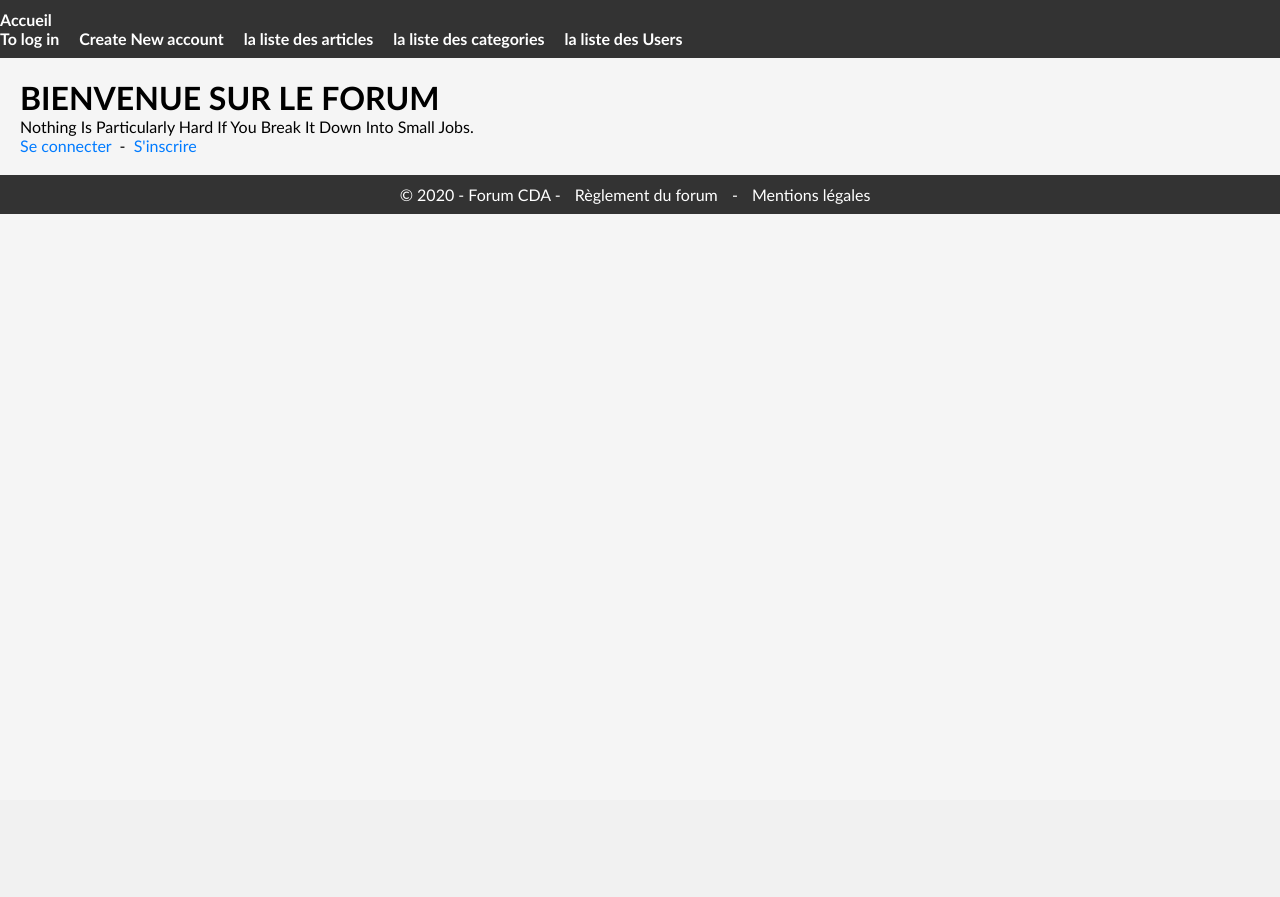
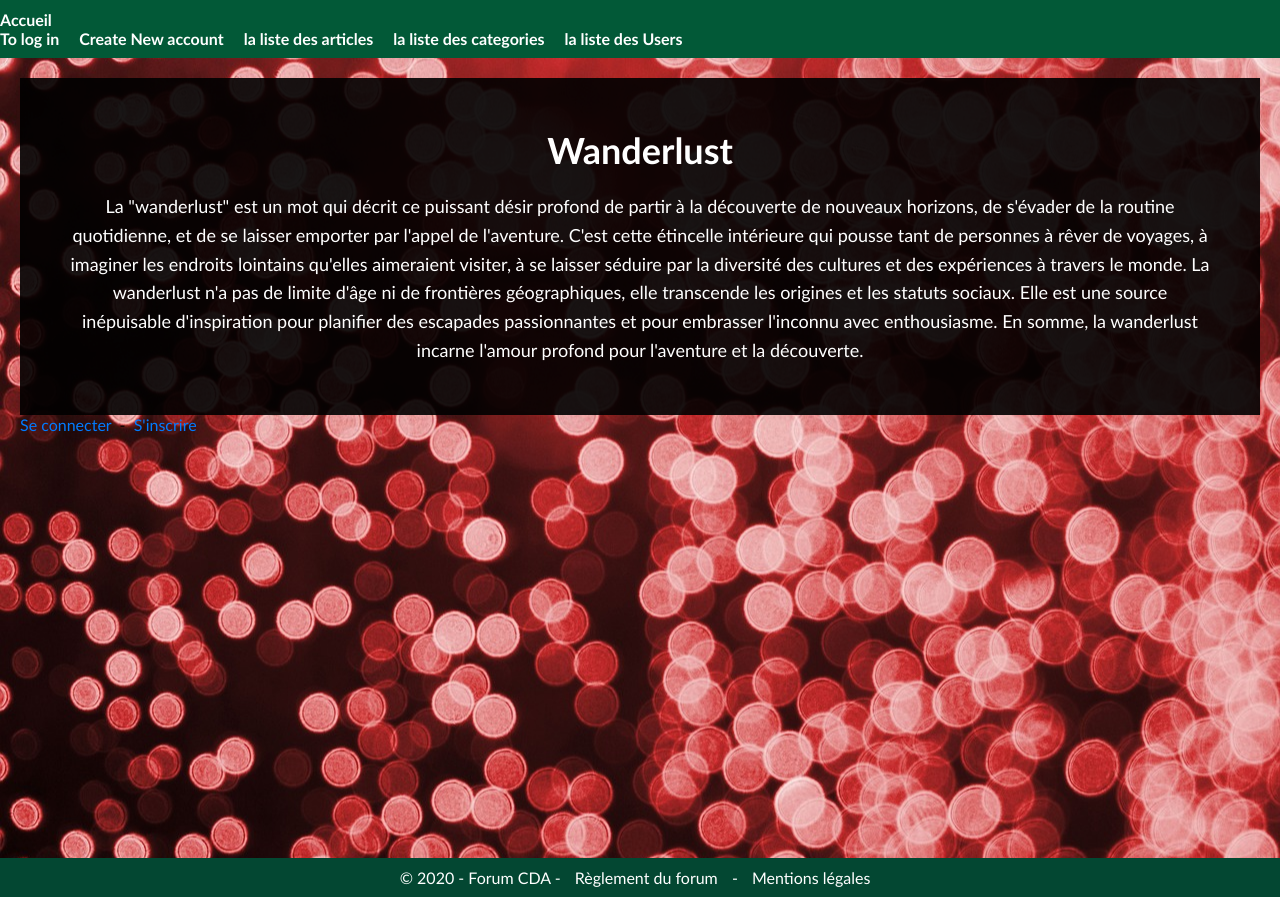
Before and after one commit to Clyde1996/Projet-fin-d-anne, a PHP site: page /klajdi_HAZIRAJ/ in a window 1280 px wide. Before the commit the page ends 214 px from the top, so only its background shows below. Run offline with PHP 8.4, Linux system fonts and the light colour scheme; some libraries are stand-ins or nearby versions.

Commit message:
en peu de css
en peu de css

```diff
--- a/public/css/style.css
+++ b/public/css/style.css
@@ -10,6 +10,23 @@
 
 
 /******************************************************************/
+/* Styles pour le corps accueil*/
+.accueil {
+    background: rgba(0,0,0,0.9);
+    color: #fff; /* Couleur du texte */
+    text-align: center; /* Centre le texte horizontalement */
+    padding: 50px; /* Espacement intérieur pour le contenu */
+}
+
+.accueil h1 {
+    font-size: 36px; /* Taille de la police du titre */
+    margin-bottom: 20px; /* Espacement sous le titre */
+}
+
+.accueil p {
+    font-size: 18px; /* Taille de la police du paragraphe */
+    line-height: 1.6; /* Espacement des lignes dans le paragraphe */
+}
 
 /* Styles pour le corps de la page */
 body {
@@ -20,7 +37,7 @@ body {
 
 /* Styles pour l'en-tête (header) */
 header {
-    background-color: #333;
+    background-color: #025937;
     color: #fff;
     padding: 10px 0;
 }
@@ -42,14 +59,19 @@ header {
 }
 
 /* Styles pour la section principale (main) */
+
+/* background-attachment: fixed; permet de figer l'image d'arrière-plan d'un élément par rapport à la fenêtre du navigateur, créant ainsi un effet de parallaxe où l'image reste immobile pendant que le contenu de la page défile.*/
 #forum {
     padding: 20px;
+    height: 100vh; /*ca prendre le taille de full screen*/
+    background: no-repeat center/cover url('../img/christmas1.jpg');
+    background-attachment: fixed;
 }
 
 
 /* Styles pour le pied de page (footer) */
 footer {
-    background-color: #333;
+    background-color: #034732;
     color: #fff;
     text-align: center;
     padding: 10px 0;
--- a/view/forum/listArticles.php
+++ b/view/forum/listArticles.php
@@ -25,7 +25,7 @@ foreach($articles as $article ){
 
 <!--Form article c'est le plus qui permetre de ajouter un categorie-->
 <a href="index.php?ctrl=forum&action=formarticle">
-    <i class="fa-sharp fa-solid fa-circle-plus fa-lg" style="color: #54626F;"></i>
+    <i class="fa-sharp fa-solid fa-circle-plus"></i>
 </a>
 
 </div>
--- a/view/forum/listCategories.php
+++ b/view/forum/listCategories.php
@@ -32,7 +32,7 @@ foreach($categories as $category){
 
  <!--Add Category Form category c'est le plus qui permetre de ajouter un categorie-->
 <a href="index.php?ctrl=forum&action=formCategory">
-    <i class="fa-sharp fa-solid fa-circle-plus fa-lg" style="color: #54626F;"></i>
+    <i class="fa-sharp fa-solid fa-circle-plus"></i>
 </a>
 
 </div>
--- a/view/home.php
+++ b/view/home.php
@@ -1,9 +1,10 @@
-<h1>BIENVENUE SUR LE FORUM</h1>
+<div class="accueil">
+    <h1>Wanderlust</h1>
 
-<p>Nothing Is Particularly Hard If You Break It Down Into Small Jobs.</p>
-
+    <p>La "wanderlust" est un mot qui décrit ce puissant désir profond de partir à la découverte de nouveaux horizons, de s'évader de la routine quotidienne, et de se laisser emporter par l'appel de l'aventure. C'est cette étincelle intérieure qui pousse tant de personnes à rêver de voyages, à imaginer les endroits lointains qu'elles aimeraient visiter, à se laisser séduire par la diversité des cultures et des expériences à travers le monde. La wanderlust n'a pas de limite d'âge ni de frontières géographiques, elle transcende les origines et les statuts sociaux. Elle est une source inépuisable d'inspiration pour planifier des escapades passionnantes et pour embrasser l'inconnu avec enthousiasme. En somme, la wanderlust incarne l'amour profond pour l'aventure et la découverte.</p>
+</div>
 <p>
-    <a href="/security/login.html">Se connecter</a>
+    <a href="index.php?ctrl=security&action=connexionForm">Se connecter</a>
     <span>&nbsp;-&nbsp;</span>
-    <a href="/security/register.html">S'inscrire</a>
+    <a href="index.php?ctrl=security&action=registerForm">S'inscrire</a>
 </p>
--- a/view/layout.php
+++ b/view/layout.php
@@ -23,7 +23,7 @@
 
                 <nav>
                     <div id="nav-left">
-                        <a href="http://localhost/klajdi_HAZIRAJ/wanderlust/">Accueil</a>
+                        <a href="http://localhost/klajdi_HAZIRAJ/wanderlust/Projet-fin-d-anne/">Accueil</a>
                         <?php
                         if(App\Session::isAdmin()){
                              ?>
```
Also changed, not shown: other parts of public/css/style.css (+45 -0 lines), public/img/christmas-background-5861438_1280.webp (added), public/img/christmas1.jpg (added).
